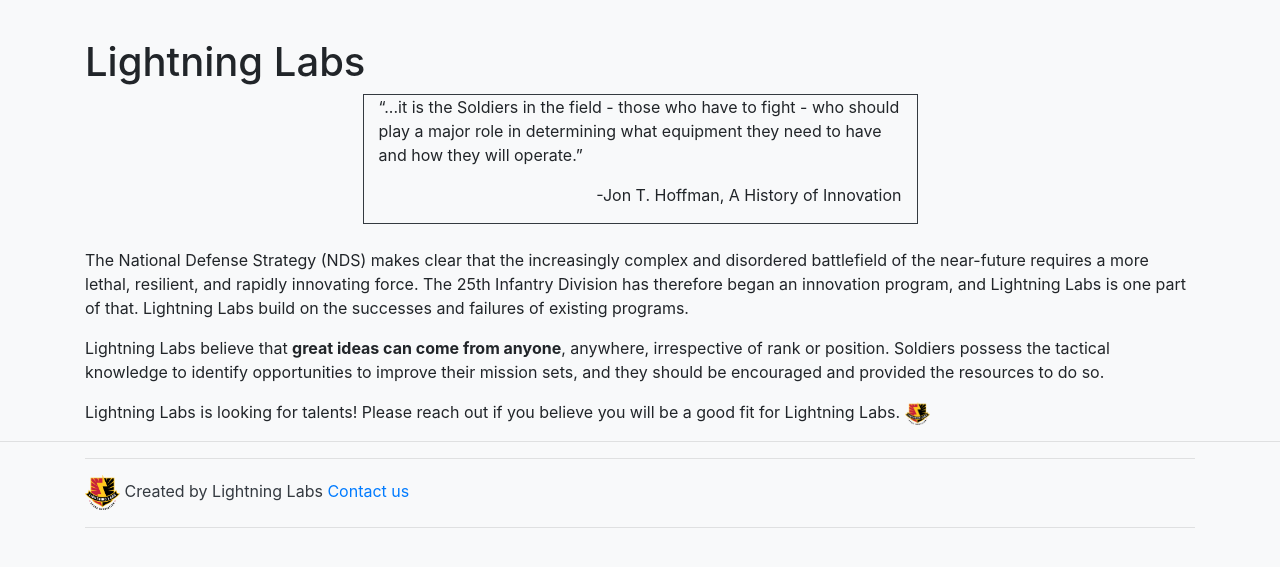
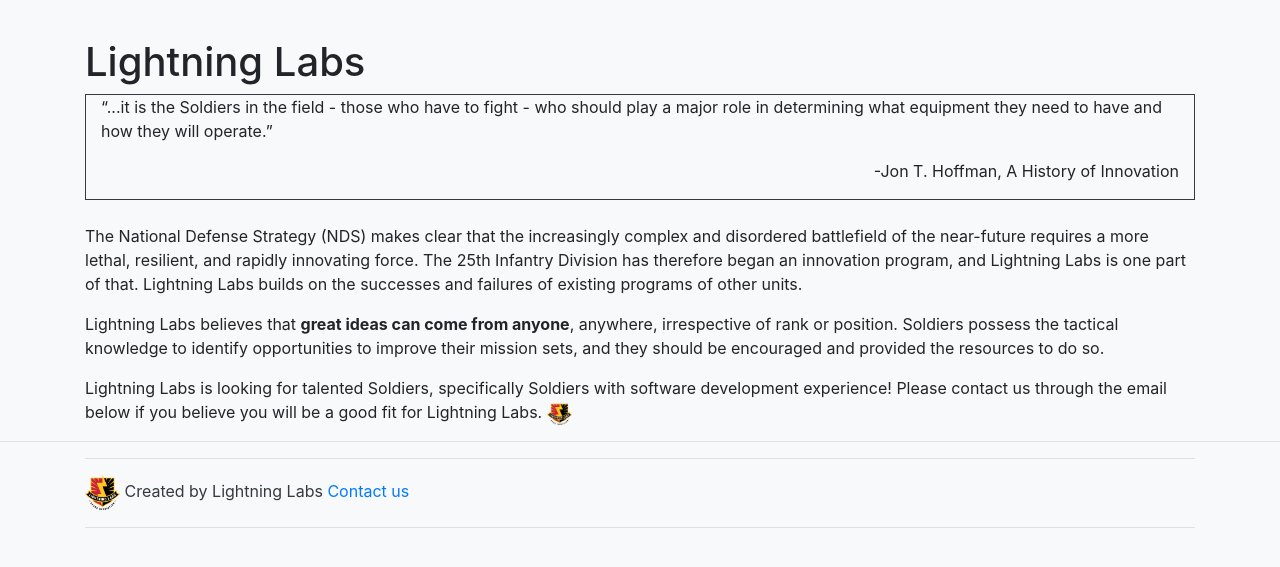
Before and after one commit to nimoooos/Guadalcanal-Cup-Scoring, a Flask app: page /labs in a window 1280 px wide. Shown: the part 58-625 px from the top of the page. Run offline with Flask 3, Linux system fonts and the light colour scheme; parts of the project's set-up code (start-up, migrations or seed data) failed here and were passed over.

Commit message:
20231115 major update (#9)
* Update labs.html

Corrected filename to display image correctly

* Interactive Map

* 524 CSSB typo to 524 DSSB

* Update edit.html

White text with dark background for visibility

* Update scores.html

Bottom of the row shows what unit the column belongs to

* Update application.py

Test data warning banner for scoreboard

* Minor formatting and wording

* application.py refactored to app.py

Enable interaction with Flask run

* Update labs.html

* Update info2.html

* User code is hidden from screen

potential physical security concerns

* Created README.md

* Explanation for database structure

* Update volleyball time

* Deconflicting git issues

```diff
--- a/models.py
+++ b/models.py
@@ -69,7 +69,7 @@ class Team(db.Model):
 
     id = db.Column(db.Integer, primary_key=True, autoincrement=True)
     name = db.Column(db.Text, nullable=False)
-    score = db.Column(db.Integer)
+    score = db.Column(db.Integer)  # this is calculated with update_score()
 
     def __str__(self) -> str:
         return f"<{self.__tablename__}: id={self.id}, name={self.name}, score={self.score}>"
@@ -113,7 +113,7 @@ class Event(db.Model):
 
     id = db.Column(db.Integer, primary_key=True, autoincrement=True)
     name = db.Column(db.Text, nullable=False)
-    weight = db.Column(db.Integer, nullable=False)
+    weight = db.Column(db.Integer, nullable=False)  # 1 for normal events, 2 for combat related
 
     def __str__(self) -> str:
         return f"<{self.__tablename__}: id={self.id}, name={self.name}, weight={self.weight}>"
--- a/seed2022.py
+++ b/seed2022.py
@@ -1,5 +1,5 @@
 from models import db, Team, Event, Placement, User, Access
-from application import app
+from app import app
 
 app.app_context()
 
--- a/seed2023.py
+++ b/seed2023.py
@@ -1,5 +1,5 @@
 from models import db, Team, Event, Placement, User, Access
-from application import app
+from app import app
 
 app.app_context()
 
--- a/templates/account.html
+++ b/templates/account.html
@@ -6,10 +6,6 @@
 
 {% block content %}
 <div class="container-md">
-    <h6>Logged in as {{user_code}}</h6>
-
-    <hr>
-
     {% for event in events_access %}
     <form action="{{ url_for('account') }}" method="POST">
         <input type="hidden" name="event_id" value="{{event}}">
--- a/templates/admin.html
+++ b/templates/admin.html
@@ -6,7 +6,6 @@
 
 {% block content %}
 <div class="container-md">
-    <h6>Logged in as {{user_code}}</h6>
     <form action="{{ url_for('account') }}"><input type="submit" class="btn btn-secondary" value="Back"></form>
     <hr>
 
--- a/templates/info2.html
+++ b/templates/info2.html
@@ -71,7 +71,7 @@
                     <h5><strong>Bob Hope Talent Show</strong></h5>
                     <p><a href="javascript:showLocation('SGT Smith Theater')">SGT Smith Theater</a></p>
                     <h4>4:00 PM</h4>
-                    <h5><strong>Medal of Honor Plaque Unveiling</strong></h5>
+                    <h5><strong>Tropic Lightning Association Recognition Ceremony</strong></h5>
                     <p><a href="javascript:showLocation('Tropic Lightning Memorial')">Tropic Lightning Memorial</a></p>
 
                 </div>
@@ -94,7 +94,6 @@
                         CPT Riley Pitts Softball Tournament [<a href="javascript:showLocation('Stoneman Sports Complex')">Stoneman Sports Complex</a>]<br>
                         T4 Laverne Parrish Ultimate Frisbee Tournament [<a href="javascript:showLocation('Leaders Field')">Leader's Field</a>]<br>
                         CPT Reginald Desiderio Football Tournament [<a href="javascript:showLocation('Stoneman Sports Complex')">Stoneman Sports Complex</a>]<br>
-                        PFC William Thompson Volleyball Tournament [<a href="javascript:showLocation('Tropics Recreation Center')">Tropics Recreation Center</a>]<br>
                         SP4 Daniel Fernandez Bowling Competition [<a href="javascript:showLocation('Schofield Bowling Center')">Schofield Bowling Center</a>]<br>
                         MSG Charles McGaha Video Game Tournament [<a href="javascript:showLocation('Tropics Recreation Center')">Tropics Recreation Center</a>]<br>
                         CPT Ronald Ray Cook-Off [<a href="javascript:showLocation('Culinary Lab')">Culinary Lab</a>]<br>
@@ -127,6 +126,7 @@
                         CPT Riley Pitts Softball Tournament [<a href="javascript:showLocation('Stoneman Sports Complex')">Stoneman Sports Complex</a>]<br>
                         T4 Laverne Parrish Ultimate Frisbee Tournament [<a href="javascript:showLocation('Leaders Field')">Leader's Field</a>]<br>
                         CPT Reginald Desiderio Football Tournament [<a href="javascript:showLocation('Stoneman Sports Complex')">Stoneman Sports Complex</a>]<br>
+                        PFC William Thompson Volleyball Tournament [<a href="javascript:showLocation('Tropics Recreation Center')">Tropics Recreation Center</a>]<br>
                         MSG Charles McGaha Video Game Tournament [<a href="javascript:showLocation('Tropics Recreation Center')">Tropics Recreation Center</a>]<br>
                         CPT Ronald Ray Cook-Off [<a href="javascript:showLocation('Culinary Lab')">Culinary Lab</a>]<br>
                         PFC Bryant Womack Surf Competition [<a href="javascript:showLocation('White Plains Beach')">White Plains Beach</a>]<br>
--- a/templates/labs.html
+++ b/templates/labs.html
@@ -6,19 +6,20 @@
 {% block content %}
     <div class="container-md">
         <h1>Lightning Labs</h1>
-        <div class="container-sm border border-dark w-50">
+        <div class="container-sm border border-dark">
             <p><q>...it is the Soldiers in the field - those who have to fight - who should play a major role in determining what equipment they need to have and how they will operate.</q></p>
             <p class="text-right">-Jon T. Hoffman, A History of Innovation</p>
         </div>
         <br>
         <p>The National Defense Strategy (NDS) makes clear that the increasingly complex and disordered battlefield of
             the near-future requires a more lethal, resilient, and rapidly innovating force. The 25th Infantry Division
-            has therefore began an innovation program, and Lightning Labs is one part of that. Lightning Labs build on
-            the successes and failures of existing programs.</p>
-        <p>Lightning Labs believe that <b>great ideas can come from anyone</b>, anywhere, irrespective of rank or
+            has therefore began an innovation program, and Lightning Labs is one part of that. Lightning Labs builds on
+            the successes and failures of existing programs of other units.</p>
+        <p>Lightning Labs believes that <b>great ideas can come from anyone</b>, anywhere, irrespective of rank or
             position. Soldiers possess the tactical knowledge to identify opportunities to improve their mission sets,
             and they should be encouraged and provided the resources to do so.</p>
-        <p>Lightning Labs is looking for talents! Please reach out if you believe you will be a good fit for Lightning Labs.
+        <p>Lightning Labs is looking for talented Soldiers, specifically Soldiers with software development experience!
+            Please contact us through the email below if you believe you will be a good fit for Lightning Labs.
         <img src="static/LL_Logo.png" width="25"></p>
     </div>
 
--- a/templates/scores.html
+++ b/templates/scores.html
@@ -8,7 +8,7 @@
         {% if show_leaderboard %}
         <div class="container-md text-center">
             <hr>
-            <h2>Leaderboard - Total Scores</h2>
+            <h2>Leaderboard<br>Total Scores</h2>
             <ul class="container-fluid list-group text-center">
                 {% for team in teams %}
                 <li class="list-group-item bg-secondary text-light">
```
Also changed, not shown: README.md, app.py (renamed from application.py).
